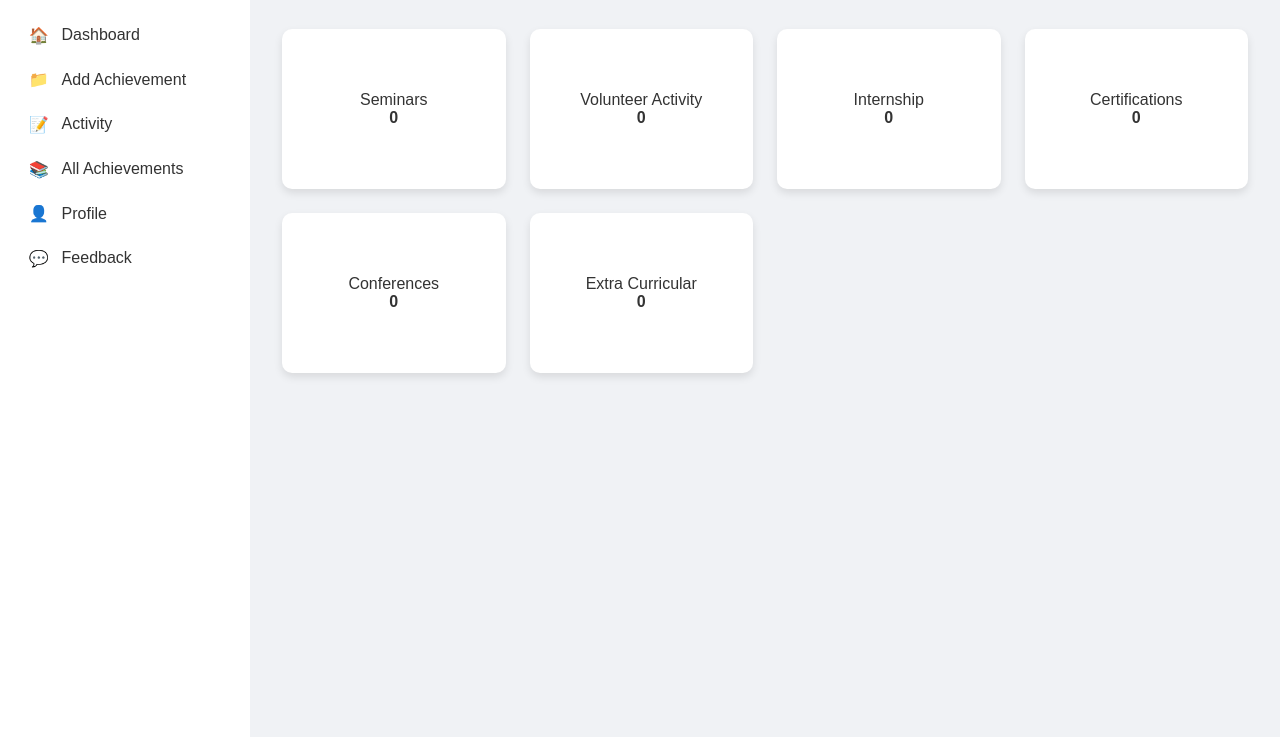
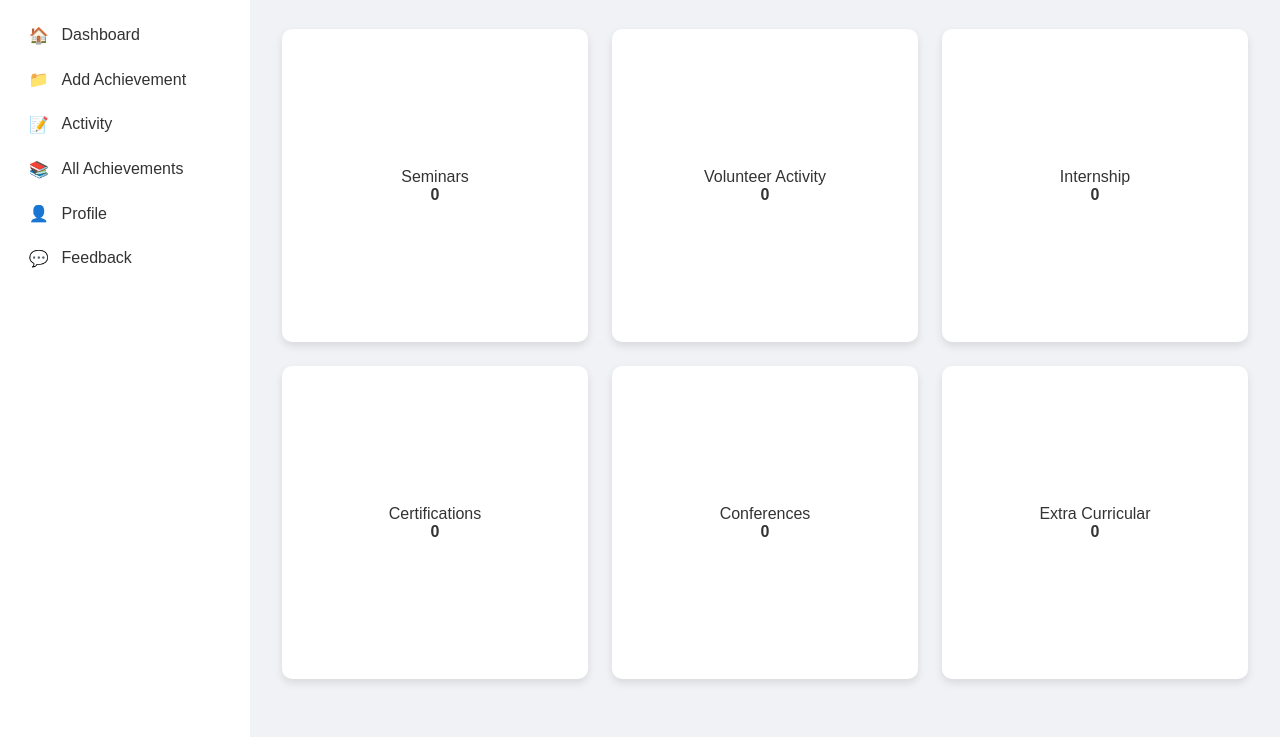
Before and after one commit to PrinceSharma1608/Code-Catalysts, a plain HTML site: page st.html in a window 1280 px wide. Shown: the part 63-800 px from the top of the page. Drawn offline with Linux system fonts and the light colour scheme.

Commit message:
Update st.html

```diff
--- a/st.html
+++ b/st.html
@@ -2,8 +2,8 @@
 <html lang="en">
 
 <head>
-    <meta charset="UTF-8"/>
-    <meta name="viewport" content="width=device-width, initial-scale=1.0"/>
+    <meta charset="UTF-8" />
+    <meta name="viewport" content="width=device-width, initial-scale=1.0" />
     <title>SPARK Student Dashboard</title>
     <style>
         * {
@@ -65,6 +65,8 @@
         .main-content {
             flex-grow: 1;
             padding: 2rem;
+            display: flex;
+            flex-direction: column;
         }
 
         .header {
@@ -96,30 +98,36 @@
 
         .section {
             display: none;
+            flex-grow: 1;
         }
 
         .section.active {
             display: block;
         }
 
-        .tiles {
+        /* Dashboard 2x3 grid */
+        #dashboard .tiles {
             display: grid;
-            grid-template-columns: repeat(auto-fit, minmax(220px, 1fr));
+            grid-template-columns: repeat(3, 1fr);
+            grid-template-rows: repeat(2, 1fr);
             gap: 1.5rem;
+            height: calc(100vh - 150px);
         }
 
+        /* Dashboard tiles fill grid cell */
         .tile {
             background-color: var(--tile-bg);
-            height: 160px;
             display: flex;
             flex-direction: column;
             justify-content: center;
             align-items: center;
             border-radius: 10px;
-            box-shadow: 0 4px 8px rgba(0,0,0,0.1);
+            box-shadow: 0 4px 8px rgba(0, 0, 0, 0.1);
             transition: transform 0.3s;
             cursor: pointer;
             position: relative;
+            width: 100%;
+            height: 100%;
         }
 
         .tile:hover {
@@ -134,11 +142,13 @@
             max-width: 500px;
             margin: auto;
             border-radius: 10px;
-            box-shadow: 0 4px 8px rgba(0,0,0,0.1);
+            box-shadow: 0 4px 8px rgba(0, 0, 0, 0.1);
             background-color: var(--tile-bg);
         }
 
-        .form-tile input, .form-tile select, .form-tile textarea {
+        .form-tile input,
+        .form-tile select,
+        .form-tile textarea {
             padding: 0.6rem;
             border-radius: 5px;
             border: 1px solid #ccc;
@@ -163,10 +173,10 @@
             padding: 1rem;
             background-color: var(--tile-bg);
             border-radius: 10px;
-            box-shadow: 0 4px 8px rgba(0,0,0,0.1);
+            box-shadow: 0 4px 8px rgba(0, 0, 0, 0.1);
             width: 100%;
             max-width: 400px;
-            position: relative; /* needed for verification label */
+            position: relative; /* for verification label */
         }
 
         .achievement-item img {
@@ -193,7 +203,7 @@
             background-color: var(--tile-bg);
             padding: 1rem;
             border-radius: 10px;
-            box-shadow: 0 4px 8px rgba(0,0,0,0.1);
+            box-shadow: 0 4px 8px rgba(0, 0, 0, 0.1);
             margin-bottom: 1rem;
         }
 
@@ -206,7 +216,7 @@
             background-color: var(--tile-bg);
             border-radius: 10px;
             padding: 1rem;
-            box-shadow: 0 4px 8px rgba(0,0,0,0.1);
+            box-shadow: 0 4px 8px rgba(0, 0, 0, 0.1);
         }
 
         .profile-info {
@@ -247,7 +257,7 @@
     <div class="main-content">
         <div class="header">
             <div class="university">
-                <img src="https://cdn-icons-png.flaticon.com/512/1995/1995510.png" alt="University Icon"/>
+                <img src="https://cdn-icons-png.flaticon.com/512/1995/1995510.png" alt="University Icon" />
                 <span>Manipal University Jaipur</span>
             </div>
             <button id="theme-toggle">🌞 / 🌙</button>
@@ -306,7 +316,7 @@
                     <div><strong>Contact:</strong> +91-9876543210</div>
                     <div><strong>ID:</strong> 1234567890</div>
                 </div>
-                <img src="https://via.placeholder.com/150" alt="Dummy Profile"/>
+                <img src="https://via.placeholder.com/150" alt="Dummy Profile" />
             </div>
         </div>
 
@@ -371,23 +381,16 @@
             }
 
             const reader = new FileReader();
-            reader.onload = function(e) {
+            reader.onload = function (e) {
                 const imgSrc = e.target.result;
 
                 achievementCounter++;
                 const timestamp = new Date().toLocaleString();
 
-                const achievement = {
-                    id: achievementCounter,
-                    name,
-                    org,
-                    type,
-                    timestamp,
-                    imgSrc
-                };
-
+                const achievement = { id: achievementCounter, name, org, type, timestamp, imgSrc };
                 achievements.push(achievement);
 
+                // Display in Add Achievement Section
                 const achievementItem = document.createElement('div');
                 achievementItem.className = 'achievement-item';
                 achievementItem.innerHTML = `
@@ -399,15 +402,18 @@
                 `;
                 achievementsList.appendChild(achievementItem);
 
+                // Log Activity
                 const logEntry = document.createElement('div');
                 logEntry.className = 'log-entry';
                 logEntry.textContent = `[${timestamp}] Uploaded Achievement: "${name}" from ${org} (${type})`;
                 activityLog.prepend(logEntry);
 
+                // Update Dashboard Tile Counter
                 categoryCounters[type]++;
                 const tile = document.getElementById(`tile-${type}`);
                 tile.innerHTML = `${type}s <br><strong>${categoryCounters[type]}</strong>`;
 
+                // Update All Achievements Section
                 const allAchievementItem = document.createElement('div');
                 allAchievementItem.className = 'log-entry';
                 allAchievementItem.innerHTML = `
@@ -425,13 +431,11 @@
                 document.getElementById('cert-type').value = '';
                 imageInput.value = '';
             };
-
             reader.readAsDataURL(imageFile);
         }
 
         function showCertificates(category) {
             categoryCertList.innerHTML = '';
-
             const filtered = achievements.filter(a => a.type === category);
 
             if (filtered.length === 0) {
@@ -443,6 +447,7 @@
                     tile.innerHTML = `
                         <strong>${a.name}</strong><br>
                         <small>${a.timestamp}</small>
+                        <div class="verification-label">Yet To Be Verified</div>
                     `;
                     categoryCertList.appendChild(tile);
                 });
@@ -462,7 +467,6 @@
             }
 
             const timestamp = new Date().toLocaleString();
-
             const logEntry = document.createElement('div');
             logEntry.className = 'log-entry';
             logEntry.innerHTML = `
```
